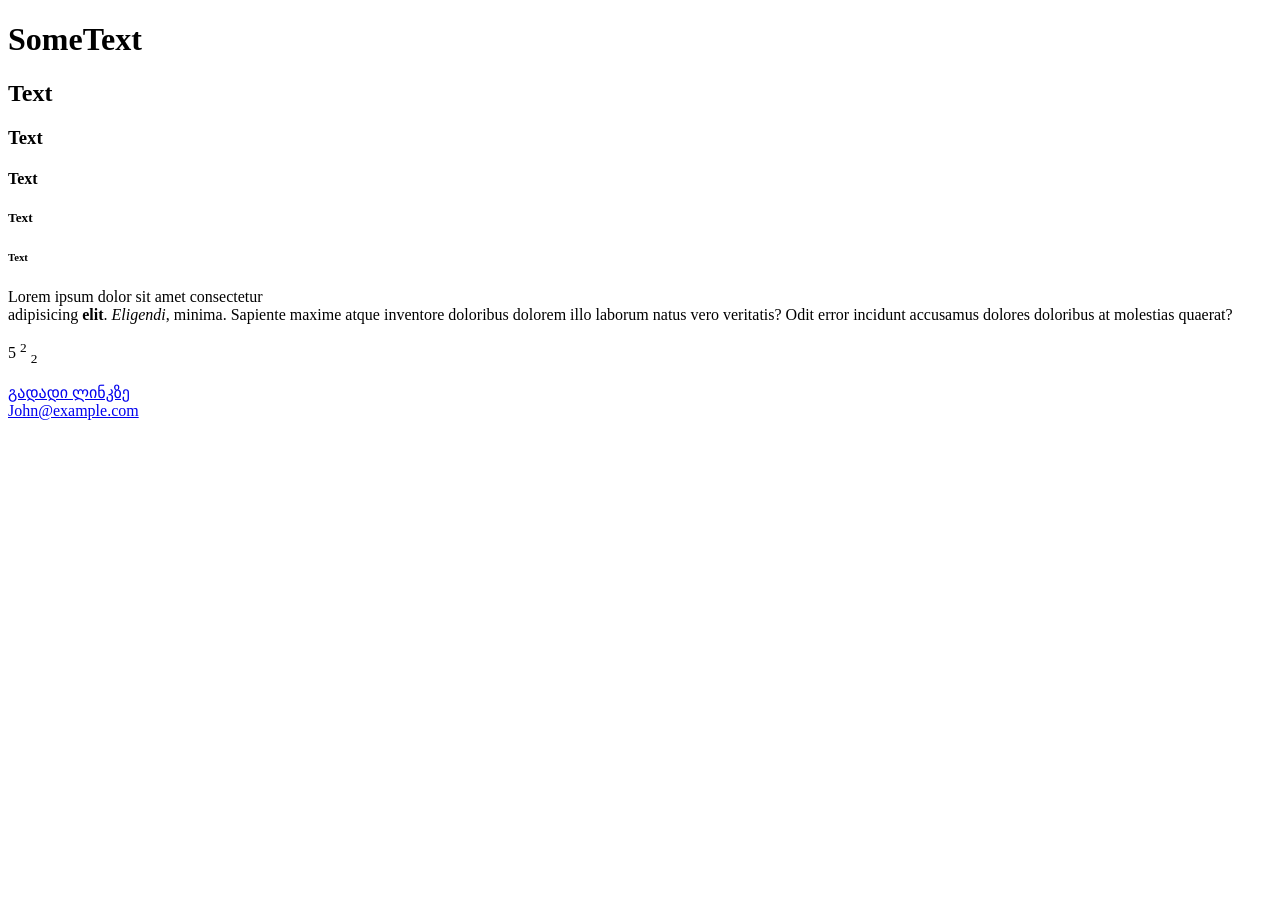
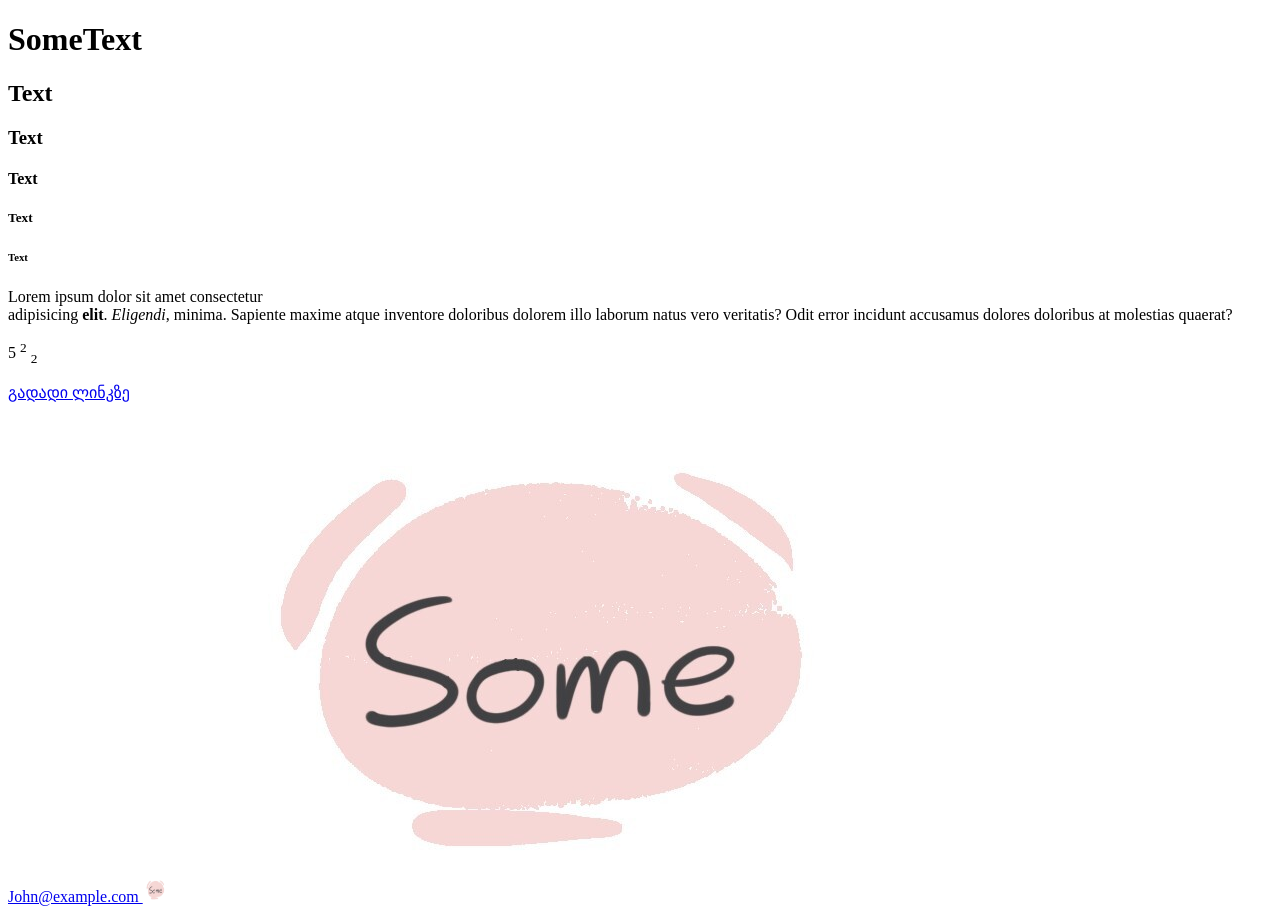
Before and after one commit to Delux37/lecturer-1, a plain HTML site: page pages/index.html in a window 1280 px wide. Before the commit the page ends 800 px from the top, so only its background shows below. Drawn offline with Linux system fonts and the light colour scheme.

Commit message:
Uncomment images

```diff
--- a/pages/index.html
+++ b/pages/index.html
@@ -40,10 +40,10 @@
         <!-- dsadjjslkdasjdlnasjkdnqwjmdlkqwmndklwqmdklwqndlj <img src="https://cdn.langeek.co/photo/26022/original/some?type=jpeg"/> -->
 
         <!-- Relative path -->
-        <!-- <img src="../pictures/some.jpg"  width="25px" height="25px"/> -->
+        <img src="../pictures/some.jpg"  width="25px" height="25px"/>
 
         <!-- Absolute path -->
-        <!-- <img src="/pictures/some.jpg" alt="Home image"/> -->
+        <img src="/pictures/some.jpg" alt="Home image"/>
         <script></script>
     </body>
 </html>
```
